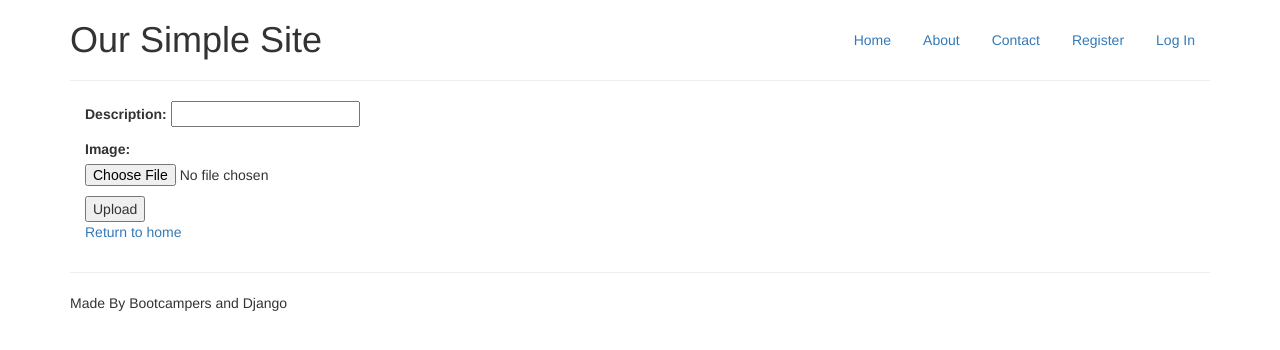
After one commit to RyanWare1987/artsite, a Django app: page /image_form_upload/ in a window 1280 px wide. The commit adds this page. Shown: the top 350 px of the page. Run offline with Django 3.2, Linux system fonts and the light colour scheme; some libraries are stand-ins or nearby versions.

Commit message:
added an image uploader

```diff
--- a/accounts/forms.py
+++ b/accounts/forms.py
@@ -1,7 +1,7 @@
 from django import forms
 from django.contrib.auth.forms import UserCreationForm
 from django.contrib.auth.models import User
-from accounts.models import Profile
+from accounts.models import Profile, Image
 from django.core.exceptions import ValidationError
 
 
@@ -64,6 +64,7 @@ class ProfileEditForm(forms.ModelForm):
     class Meta:
         model = Profile
         fields = (
+            'name',
             'date_of_birth',
             'fav_artist',
             'occupation',
@@ -74,3 +75,11 @@ class ProfileEditForm(forms.ModelForm):
             'twitter_url',
             'instagram_url'
         )
+
+class ImageForm(forms.ModelForm):
+    class Meta:
+        model = Image
+        fields = (
+            'description',
+            'image'
+        )
--- a/accounts/models.py
+++ b/accounts/models.py
@@ -32,6 +32,8 @@ class Profile(models.Model):
 
     user = models.OneToOneField(User)
     # Here we create our custom fields that are available to each user in their profile
+    name = models.CharField(max_length=80, default='')
+    profile_pic = models.ImageField
     date_of_birth = models.DateField(blank=True, null=True)
     website = models.URLField(max_length=100, default='')
     fav_artist = models.CharField(max_length=100, default='')
@@ -45,3 +47,9 @@ class Profile(models.Model):
 
     def __unicode__(self):
         return self.user.username
+
+
+class Image(models.Model):
+    description = models.CharField(max_length=300, default='')
+    image = models.ImageField(upload_to='images/%Y/%m/%d/')
+    uploaded_at = models.DateTimeField(auto_now_add=True)
--- a/accounts/views.py
+++ b/accounts/views.py
@@ -1,7 +1,8 @@
 from django.contrib import messages, auth
 from django.contrib.auth.decorators import login_required
-from accounts.forms import UserRegistrationForm, UserLoginForm, UserEditForm, ProfileEditForm
+from accounts.forms import UserRegistrationForm, UserLoginForm, UserEditForm, ProfileEditForm, ImageForm
 from django.core.urlresolvers import reverse
+from django.core.files.storage import FileSystemStorage
 from django.shortcuts import render, redirect
 from django.template.context_processors import csrf
 from django.conf import settings
@@ -103,3 +104,29 @@ def logout(request):
     auth.logout(request)
     messages.success(request, 'You have successfully logged out')
     return render(request, 'index.html')
+
+
+## Our Image upload request
+##def image_upload(request):
+ ##   if request.method == 'POST' and request.FILES['myimage']:
+   ##     myimage = request.FILES['myimage']
+   ##     fs = FileSystemStorage()
+   ##     filename = fs.save(myimage.name, myimage)
+   ##     uploaded_image_url = fs.url(filename)
+   ##     return render(request, 'core/image_upload.html', {
+   ##         'uploaded_image_url': uploaded_image_url
+   ##     })
+ ##   return render(request, 'core/image_upload.html')
+
+ ##Better Image Upload View
+def image_form_upload(request):
+    if request.method == 'POST':
+        form = ImageForm(request.POST, request.FILES)
+        if form.is_valid():
+            form.save()
+            return redirect('home')
+    else:
+        form = ImageForm()
+    return render(request, 'image_form_upload.html', {
+        'form': form
+    })
--- a/artsite/urls.py
+++ b/artsite/urls.py
@@ -16,18 +16,19 @@ Including another URLconf
 from django.conf.urls import url, include
 from django.contrib import admin
 from home import views
-from accounts.views import login, logout, register, profile, edit_profile
+from accounts.views import login, logout, register, profile, edit_profile, image_form_upload
 from django.conf import settings
 
 
 urlpatterns = [
     url(r'^admin/', admin.site.urls),
-    url(r'^home/$', views.index),
+    url(r'^home/$', views.index, name='home'),
     url(r'^login/$', login, name='login'),
     url(r'^logout/$', logout, name='logout'),
     url(r'^register/$', register, name='register'),
     url(r'^profile/$', profile, name='profile'),
     url(r'^edit_profile/$', edit_profile, name='edit_profile'),
+    url(r'^image_form_upload/$', image_form_upload, name='image_form_upload'),
 
 
     url(r'^pages/', include('django.contrib.flatpages.urls')),
--- a/settings/base.py
+++ b/settings/base.py
@@ -83,6 +83,7 @@ TEMPLATES = [
             'context_processors': [
                 'django.template.context_processors.debug',
                 'django.template.context_processors.request',
+                'django.template.context_processors.media',
                 'django.contrib.auth.context_processors.auth',
                 'django.contrib.messages.context_processors.messages',
             ],
@@ -148,6 +149,9 @@ USE_TZ = True
 STATIC_URL = '/static/'
 STATIC_ROOT = os.path.join(BASE_DIR, 'staticfiles')
 
+MEDIA_URL = '/media/'
+MEDIA_ROOT = os.path.join(BASE_DIR, 'media')
+
 STATICFILES_DIRS = (
         os.path.join(BASE_DIR, "static"),
         )
--- /dev/null
+++ b/templates/image_form_upload.html
@@ -0,0 +1,11 @@
+{% extends 'base.html' %}
+
+{% block content %}
+  <form method="post" enctype="multipart/form-data">
+    {% csrf_token %}
+    {{ form.as_p }}
+    <button type="submit">Upload</button>
+  </form>
+
+  <p><a href="{% url 'home' %}">Return to home</a></p>
+{% endblock %}
--- a/templates/profile.html
+++ b/templates/profile.html
@@ -2,10 +2,12 @@
 {% block content %}
     <h2>Success!</h2>
     <p>You are logged in as {{ user.email }} </p>
+    <p>Welcome to your Profile page, {{ user.profile.name }} </p>
 
     <h2>To edit your profile:</h2>
     <div>
             <button type="button" class="btn btn-warning btn-sm" onclick="location.href='{% url 'edit_profile' %}'">Edit Profile</button>
+            <button type="button" class="btn btn-warning btn-sm" onclick="location.href='{% url 'image_form_upload' %}'">Upload Image</button>
     </div>
 
     <p>Date of Birth: {{ user.profile.date_of_birth }}</p>
```
Also changed, not shown: accounts/migrations/0003_profile_name.py (added), accounts/migrations/0004_image.py (added).
